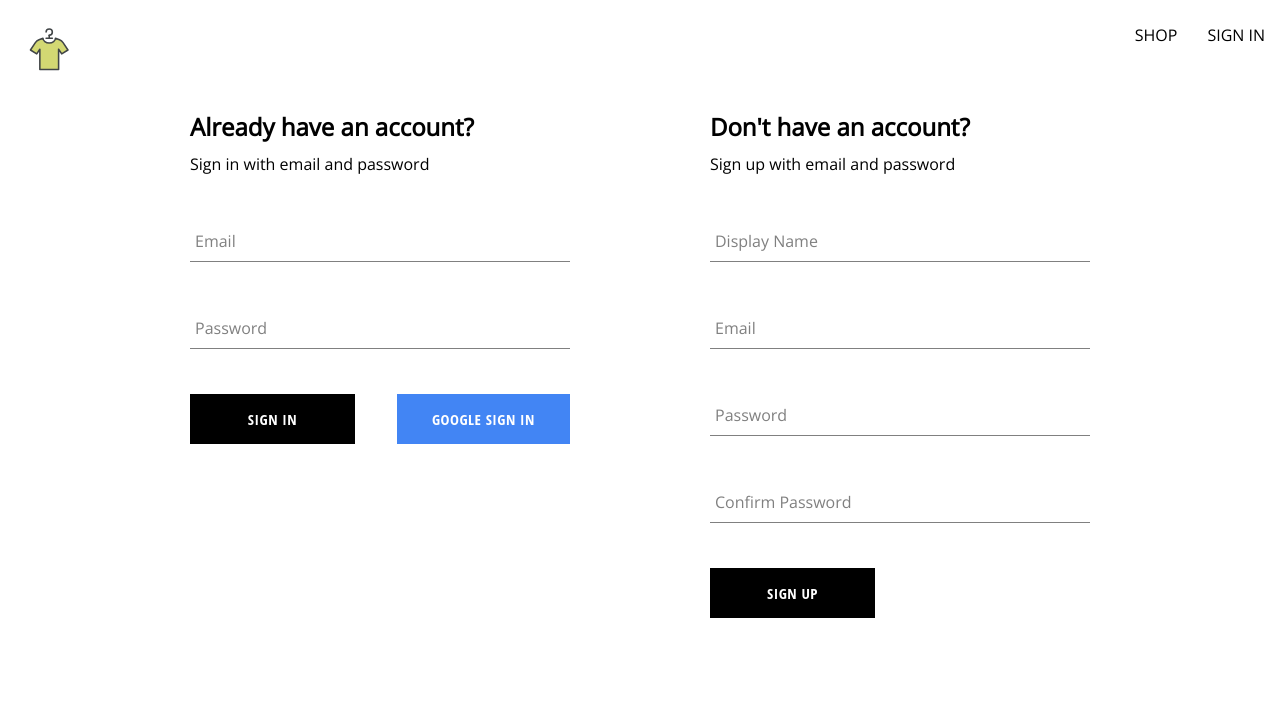
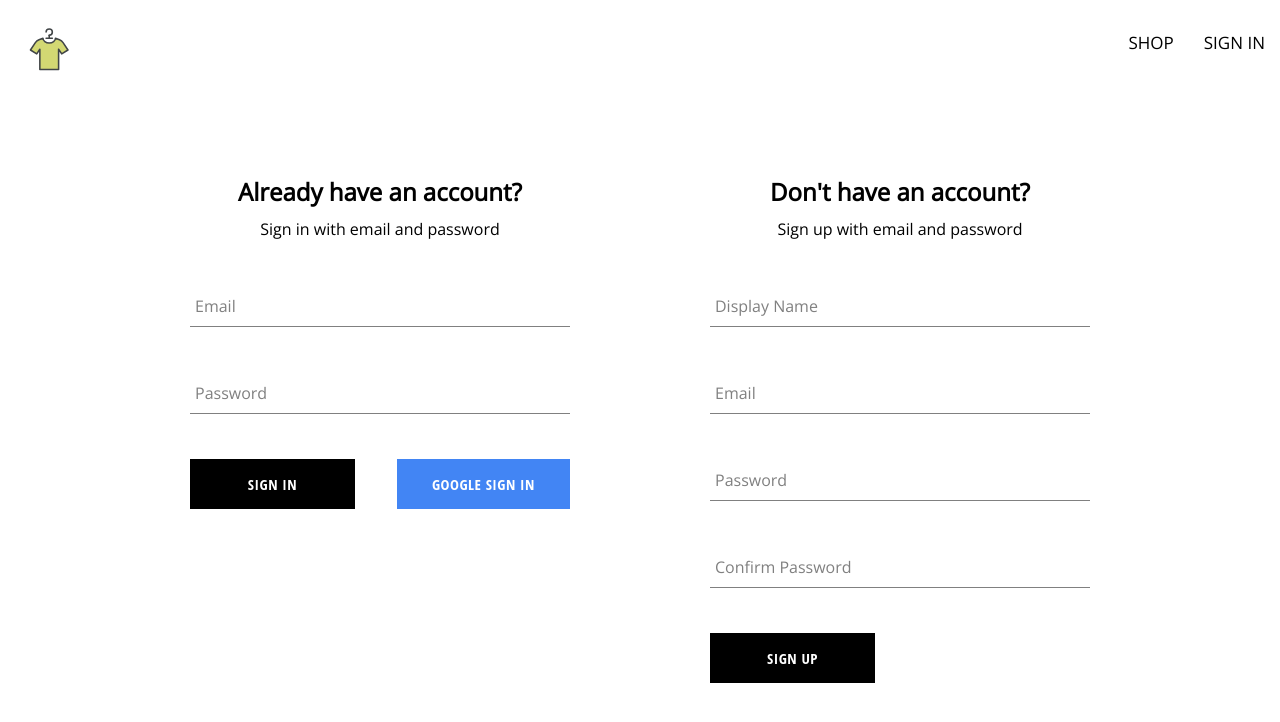
Before and after one commit to Pieter1821/ElegantWear, a React (Vite) app: page /auth in a window 1280 px wide. Shown: the top 722 px of the page. Built offline with nearby package versions, Linux system fonts and the light colour scheme; no server answers.

Commit message:
added some styling

```diff
--- a/package.json
+++ b/package.json
@@ -14,6 +14,7 @@
     "firebase": "^10.1.0",
     "react": "^18.2.0",
     "react-dom": "^18.2.0",
+    "react-icons": "^4.11.0",
     "react-router-dom": "^6.14.2"
   },
   "devDependencies": {
--- a/src/components/category-menu/category-menu.scss
+++ b/src/components/category-menu/category-menu.scss
@@ -3,4 +3,5 @@
     display: flex;
     flex-wrap: wrap;
     justify-content: space-between;
+    margin-top: 75px;
   }
--- a/src/components/sign-in-form/sign-in-form.jsx
+++ b/src/components/sign-in-form/sign-in-form.jsx
@@ -1,13 +1,9 @@
-import { useState, useContext } from 'react';
+import { useState } from 'react';
 import FormInput from '../form-input/form-input';
 import Button from '../button/button';
 
-
-import { UserContext } from '../../contexts/user.context';
-
 import {
   auth,
-  createUserDocumentFromAuth,
   signInWithGooglePopup,
   signInAuthUserWithEmailAndPassword,
 } from '../../utils/firebase/firebase';
@@ -22,8 +18,6 @@ const SignInForm = () => {
   const [formFields, setFormFields] = useState(defaultFormFields);
   const { email, password } = formFields;
 
-  const { setCurrentUser } = useContext(UserContext);
-
   const resetFormFields = () => {
     setFormFields(defaultFormFields);
   };
@@ -33,10 +27,6 @@ const SignInForm = () => {
 
     try {
       const { user } = await signInAuthUserWithEmailAndPassword(email, password);
-
-     // setCurrentUser(user);
-
-
 
       resetFormFields();
     } catch (error) {
@@ -54,9 +44,8 @@ const SignInForm = () => {
   };
 
   const signInWithGoogle = async () => {
-    const { user } = await signInWithGooglePopup();
-    //setCurrentUser(user);
-    await createUserDocumentFromAuth(user);
+    await signInWithGooglePopup();
+
 
   };
 
--- a/src/components/sign-in-form/sign-in-form.scss
+++ b/src/components/sign-in-form/sign-in-form.scss
@@ -1,7 +1,8 @@
 .sign-up-container {
     display: flex;
     flex-direction: column;
-    width: 380px;
+    width: 100%
+
 
     h2 {
         margin: 10px 0 ;
--- a/src/components/sign-up-form/sign-up-form.jsx
+++ b/src/components/sign-up-form/sign-up-form.jsx
@@ -3,7 +3,7 @@ import FormInput from '../form-input/form-input';
 import Button from '../button/button';
 import { createAuthUserWithEmailAndPassword, createUserDocumentFromAuth } from '../../utils/firebase/firebase';
 import './sign-up-form.scss';
-import { UserContext } from '../../contexts/user.context';
+
 
 const defaultFormFields = {
   displayName: '',
@@ -15,7 +15,7 @@ const defaultFormFields = {
 const SignUpForm = () => {
   const [formFields, setFormFields] = useState(defaultFormFields);
   const { displayName, email, password, confirmPassword } = formFields;
-  const { setCurrentUser } = useContext(UserContext);
+
 
   const resetFormFields = () => {
     setFormFields(defaultFormFields);
@@ -32,7 +32,7 @@ const SignUpForm = () => {
       await createUserDocumentFromAuth(user, { displayName });
       resetFormFields();
 
-      setCurrentUser(user);
+
     } catch (error) {
       if (error.code === 'auth/email-already-in-use') {
         alert('Cannot create user, email already in use');
--- a/src/components/sign-up-form/sign-up-form.scss
+++ b/src/components/sign-up-form/sign-up-form.scss
@@ -2,6 +2,7 @@
     display: flex;
     flex-direction: column;
     width: 380px;
+    margin-top: 50px;
 
     h2 {
         margin: 10px 0 ;
--- a/src/contexts/user.context.jsx
+++ b/src/contexts/user.context.jsx
@@ -1,5 +1,7 @@
 import { createContext, useState, useEffect } from 'react';
-import { onAuthStateChangedListener } from '../utils/firebase/firebase';
+import { onAuthStateChangedListener,createUserDocumentFromAuth } from '../utils/firebase/firebase';
+
+
 
 export const UserContext = createContext({
   currentUser: null,
@@ -12,7 +14,10 @@ export const UserProvider = ({ children }) => {
 
   useEffect(() => {
     const unsubscribe = onAuthStateChangedListener((user) => {
-      console.log(user);
+      if (user) {
+        createUserDocumentFromAuth(user);
+      }
+      setCurrentUser(user);
     });
 
     // The return statement below unsubscribes the listener when the component unmounts.
--- a/src/pages/authentication/authentication.scss
+++ b/src/pages/authentication/authentication.scss
@@ -1,7 +1,15 @@
-.authentication-container{
-    display:flex;
-    max-width: 900px;
-    justify-content: space-between;
-    margin: 30px auto;
+.authentication-container {
+  display: flex;
+  max-width: 900px;
+  justify-content: space-between;
+  margin: 30px auto;
+  text-align: center;
+  align-items: flex-start;
+}
 
+@media screen and (max-width: 900px) {
+  .authentication-container {
+    flex-direction: column;
+
+  }
 }
--- a/src/pages/navigation/navigation.jsx
+++ b/src/pages/navigation/navigation.jsx
@@ -1,40 +1,88 @@
-import { useContext, Fragment } from 'react';
+import { useContext, Fragment, useState, useEffect } from 'react';
 import { Outlet, Link } from 'react-router-dom';
 import { signOutUser } from '../../utils/firebase/firebase';
 import Clotheshangerlogo from '../../assets/clotheshangerlogo.svg';
 import './navigation.scss';
 
 import { UserContext } from '../../contexts/user.context';
+import { FaBars } from 'react-icons/fa';
 
 const Navigation = () => {
-  const { currentUser ,setCurrentUser} = useContext(UserContext);
+  const { currentUser } = useContext(UserContext);
+  const [mobileMenuOpen, setMobileMenuOpen] = useState(false);
+  const [isMobile, setIsMobile] = useState(window.innerWidth <= 380);
 
   const signOutHandler = async () => {
     await signOutUser();
-     setCurrentUser(null);
+  };
 
-  }
+  useEffect(() => {
+    const handleResize = () => {
+      setIsMobile(window.innerWidth <= 380);
+    };
 
+    window.addEventListener('resize', handleResize);
 
+    return () => {
+      window.removeEventListener('resize', handleResize);
+    };
+  }, []);
+
+  const toggleMobileMenu = () => {
+    setMobileMenuOpen(!mobileMenuOpen);
+  };
 
   return (
     <Fragment>
-      <div className="navigation">
+      <div className={`navigation ${isMobile ? 'mobile' : 'desktop'}`}>
         <Link className="logo-container" to="/" key="home">
           <img src={Clotheshangerlogo} alt="Logo" className="logo" />
         </Link>
         <div className="nav-links-container">
+          {/* Mobile menu icon */}
+          {isMobile && (
+            <div
+              className={`mobile-menu-icon ${mobileMenuOpen ? 'active' : ''}`}
+              onClick={toggleMobileMenu}
+            >
+              <FaBars />
+            </div>
+          )}
+
+          {/* Mobile menu */}
+          {isMobile && mobileMenuOpen && (
+            <div className="mobile-menu">
               <Link className="nav-link" to="/shop" key="shop">
                 SHOP
               </Link>
               {currentUser ? (
-            <span className="nav-link" onClick={signOutHandler} to="/auth" key="auth">
+                <span className="nav-link" onClick={signOutHandler} key="signout">
                   SIGN OUT
                 </span>
               ) : (
                 <Link className="nav-link" to="/auth" key="auth">
                   SIGN IN
                 </Link>
+              )}
+            </div>
+          )}
+
+          {/* Desktop menu */}
+          {!isMobile && (
+            <div className="desktop-menu">
+              <Link className="nav-link" to="/shop" key="shop">
+                SHOP
+              </Link>
+              {currentUser ? (
+                <span className="nav-link" onClick={signOutHandler} key="signout">
+                  SIGN OUT
+                </span>
+              ) : (
+                <Link className="nav-link" to="/auth" key="auth">
+                  SIGN IN
+                </Link>
+              )}
+            </div>
           )}
         </div>
       </div>
--- a/src/pages/navigation/navigation.scss
+++ b/src/pages/navigation/navigation.scss
@@ -1,16 +1,15 @@
 .navigation {
-    height: 70px;
+  height: 85px;
   width: 100%;
   display: flex;
   justify-content: space-between;
-    margin-bottom: 25px;
-
 
 
   .logo-container {
     height: 100%;
     width: 70px;
     padding: 25px;
+
   }
 
   .nav-links-container {
@@ -19,10 +18,62 @@
     display: flex;
     align-items: center;
     justify-content: flex-end;
+    font-size: 17px;
+
+
 
     .nav-link {
       padding: 10px 15px;
       cursor: pointer;
+      text-decoration: none;
+    }
+
+    .nav-link:hover {
+      text-decoration: underline;
+    }
+  }
+
+
+  @media (min-width: 381px) {
+    .nav-link {
+
+      padding: 10px 20px;
+    }
+  }
+
+  @media (max-width: 380px) {
+    .mobile-menu-icon {
+      display: flex;
+      align-items: center;
+      cursor: pointer;
+      padding: 0 15px;
+    }
+
+    .mobile-menu-icon .menu-icon {
+      font-size: 24px;
+      color: #333;
+    }
+
+    .mobile-menu {
+      display: none;
+      flex-direction: column;
+      align-items: center;
+      position: absolute;
+      top: 70px;
+      right: 0;
+      left: 0;
+      z-index: 1;
+
+      .nav-link {
+        padding: 10px 15px;
+        margin: 5px;
+        cursor: pointer;
+      }
+    }
+
+
+    .mobile-menu-icon.active + .mobile-menu {
+      display: flex;
     }
   }
 }
--- a/src/pages/shop/shop.jsx
+++ b/src/pages/shop/shop.jsx
@@ -1,6 +1,6 @@
 const Shop = () => {
     return (
-      <div>
+      <div className="shop-container">
         <h1>This is the shop page</h1>
       </div>
     );
```
Also changed, not shown: 1 other file (tests, documents, lock files or other folders). Lines whose indentation alone changed are shown as unchanged.
